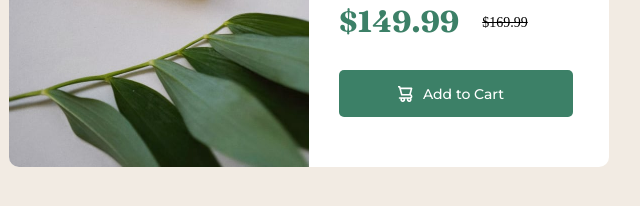
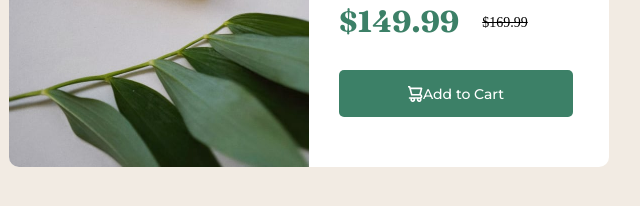
Before and after one commit to Ramana-Giri/product-preview-card-frontendmentor, a plain HTML site: page index.html in a window 1280 px wide. Shown: the part 402-608 px from the top of the page, 331-971 px from the left. Drawn offline with Linux system fonts and the light colour scheme.

Commit message:
Update index.html

```diff
--- a/index.html
+++ b/index.html
@@ -28,7 +28,7 @@
         </div>
         <button class="btn">
           <img src="images/icon-cart.svg" alt="cart-image">
-          <Span class="cart-button">Add to Cart</span>
+          Add to Cart
         </button>
         </div>
       </div>
```
